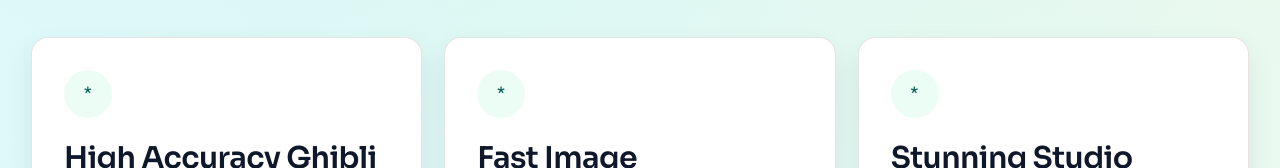
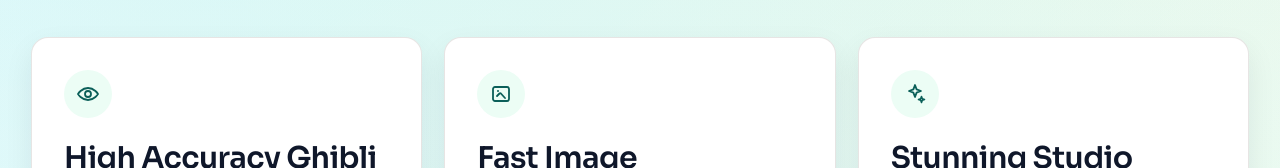
Before and after one commit to RathoreSuhan/Ghibli-AI-Art-Generator-Frontend, a React (Create React App) app: page / in a window 1280 px wide. Shown: the part 784-952 px from the top of the page. Built offline with nearby package versions, Linux system fonts and the light colour scheme.

Commit message:
added feature page logo

```diff
--- a/src/components/FeaturesSection.js
+++ b/src/components/FeaturesSection.js
@@ -1,17 +1,71 @@
 import { featureCards } from '../data/homeData';
+
+const featureIcons = [
+  (
+    <svg viewBox="0 0 24 24" fill="none" className="h-6 w-6" aria-hidden="true">
+      <path
+        d="M2 12s3.5-6 10-6 10 6 10 6-3.5 6-10 6-10-6-10-6Z"
+        className="stroke-brand-600"
+        strokeWidth="1.8"
+        strokeLinecap="round"
+        strokeLinejoin="round"
+      />
+      <circle cx="12" cy="12" r="3" className="stroke-brand-600" strokeWidth="1.8" />
+    </svg>
+  ),
+  (
+    <svg viewBox="0 0 24 24" fill="none" className="h-6 w-6" aria-hidden="true">
+      <rect
+        x="4"
+        y="5"
+        width="16"
+        height="14"
+        rx="2"
+        className="stroke-brand-600"
+        strokeWidth="1.8"
+      />
+      <path
+        d="m8 14 2.5-2.5a1 1 0 0 1 1.4 0L16 16"
+        className="stroke-brand-600"
+        strokeWidth="1.8"
+        strokeLinecap="round"
+        strokeLinejoin="round"
+      />
+      <circle cx="9" cy="9" r="1" className="fill-brand-600" />
+    </svg>
+  ),
+  (
+    <svg viewBox="0 0 24 24" fill="none" className="h-6 w-6" aria-hidden="true">
+      <path
+        d="M12 3 13.6 7.4 18 9l-4.4 1.6L12 15l-1.6-4.4L6 9l4.4-1.6L12 3Z"
+        className="stroke-brand-600"
+        strokeWidth="1.8"
+        strokeLinecap="round"
+        strokeLinejoin="round"
+      />
+      <path
+        d="M18.5 14.5 19.3 16.7 21.5 17.5l-2.2.8-.8 2.2-.8-2.2-2.2-.8 2.2-.8.8-2.2Z"
+        className="stroke-brand-600"
+        strokeWidth="1.6"
+        strokeLinecap="round"
+        strokeLinejoin="round"
+      />
+    </svg>
+  ),
+];
 
 function FeaturesSection() {
   return (
     <section id="features" className="mx-auto max-w-7xl px-4 py-20 sm:px-6 lg:px-8">
       <h2 className="text-center font-heading text-4xl font-bold text-slate-900 sm:text-5xl">Ghibli AI Features</h2>
       <div className="mt-12 grid gap-6 md:grid-cols-3">
-        {featureCards.map((card) => (
+        {featureCards.map((card, index) => (
           <article
             key={card.title}
             className="rounded-2xl bg-white p-8 shadow-card ring-1 ring-stone-200 transition-transform duration-300 hover:-translate-y-1"
           >
-            <div className="mb-5 inline-flex h-12 w-12 items-center justify-center rounded-full bg-brand-50 text-xl text-brand-600">
-              *
+            <div className="mb-5 inline-flex h-12 w-12 items-center justify-center rounded-full bg-brand-50 text-brand-600">
+              {featureIcons[index]}
             </div>
             <h3 className="text-3xl font-semibold leading-snug text-slate-900">{card.title}</h3>
             <p className="mt-4 text-lg leading-relaxed text-slate-600">{card.description}</p>
```
